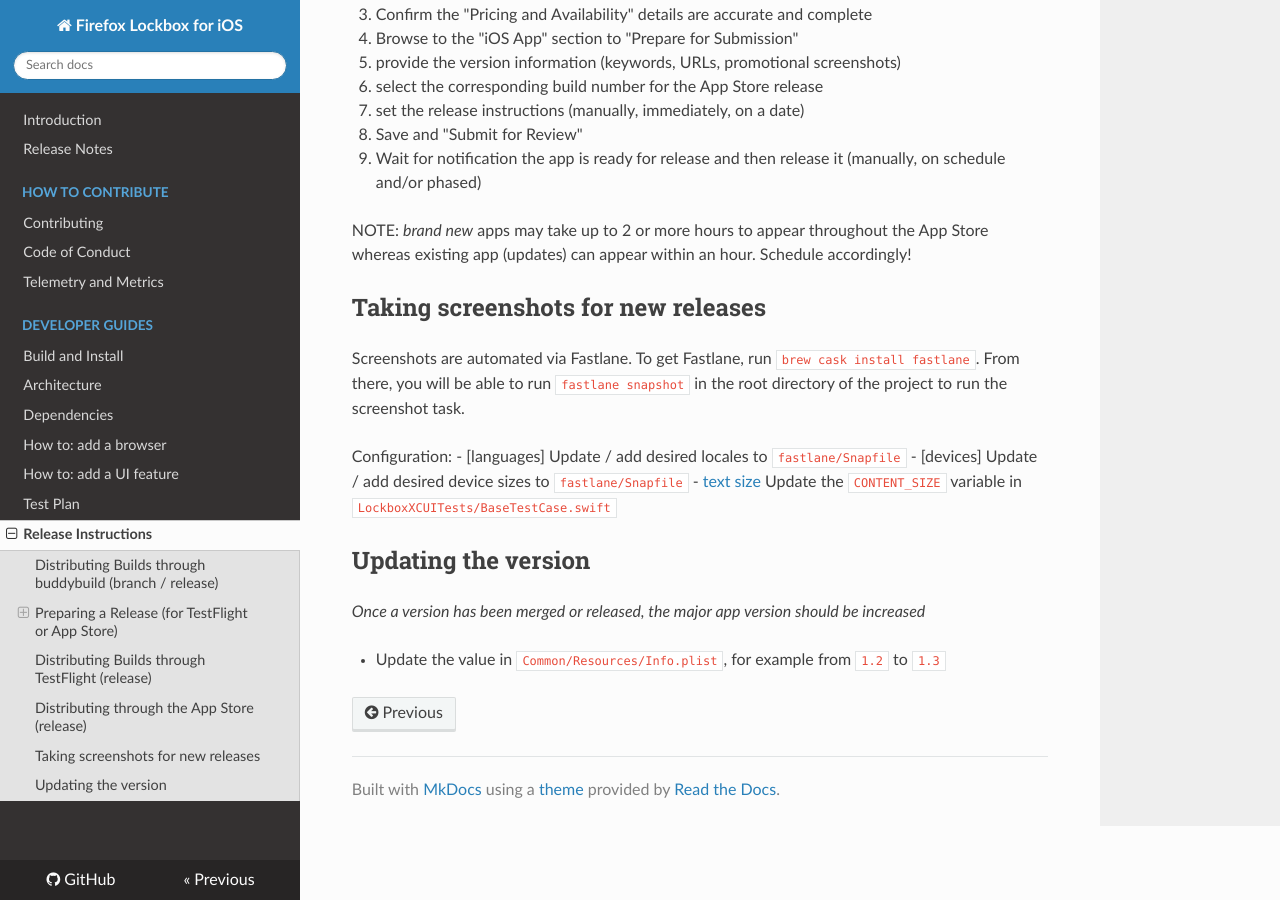
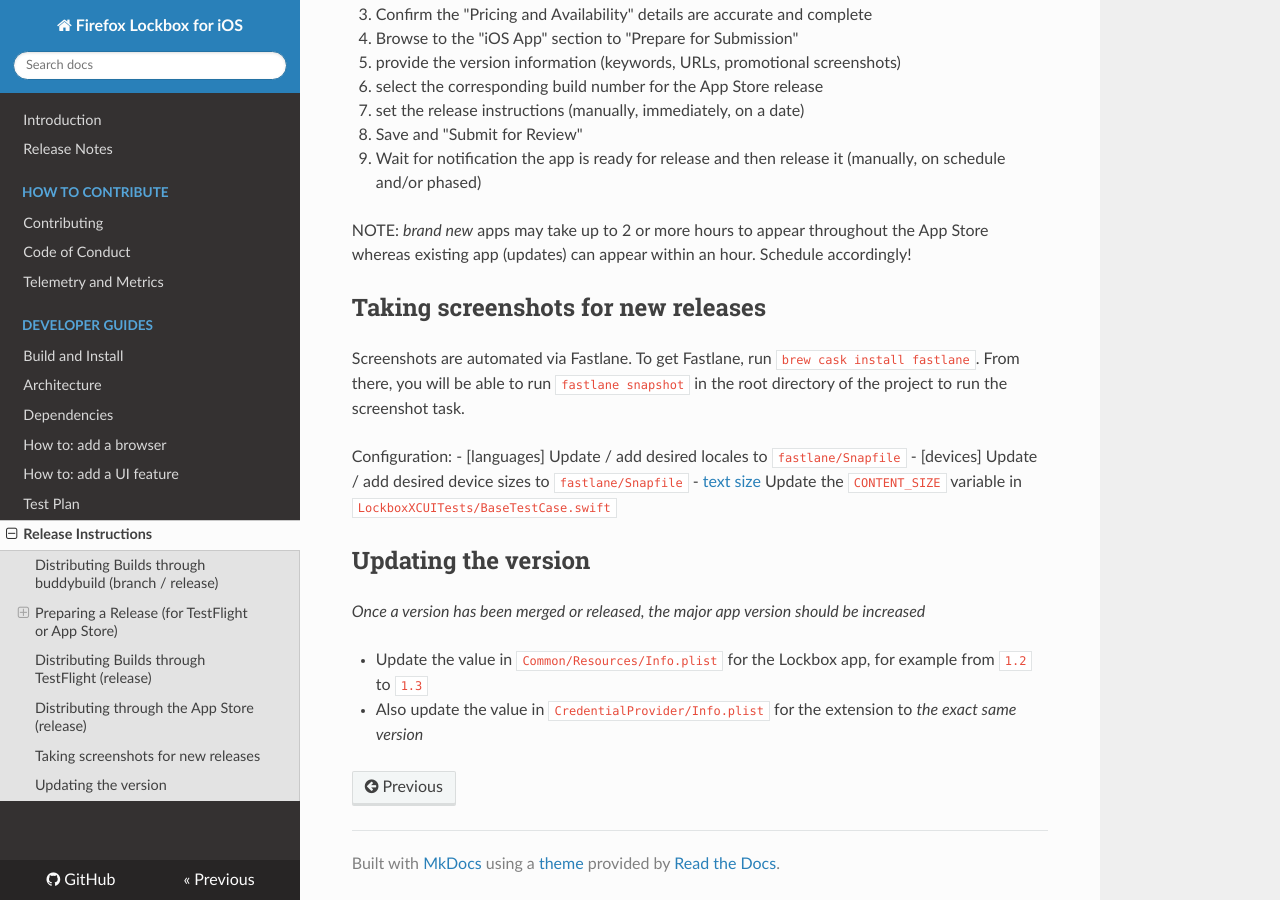
Before and after one commit to mozilla-lockwise/lockwise-ios, an MkDocs documentation site: the page built from docs/releases.md, in a window 1280 px wide and 900 px high, scrolled down 2519 px. Built offline with MkDocs 1.6.1, drawn with Linux system fonts in a browser that asks for light colours; nearby versions of some CDN libraries.

Commit message:
update instructions to include Credential Provider

```diff
--- a/docs/releases.md
+++ b/docs/releases.md
@@ -111,7 +111,8 @@
 
 _Once a version has been merged or released, the major app version should be increased_
 
-- Update the value in `Common/Resources/Info.plist`, for example from `1.2` to `1.3`
+- Update the value in `Common/Resources/Info.plist` for the Lockbox app, for example from `1.2` to `1.3`
+- Also update the value in `CredentialProvider/Info.plist` for the extension to _the exact same version_
 
 [1]: https://dashboard.buddybuild.com/apps/5a0ddb736e19370001034f85
 [2]: https://developer.apple.com/testflight/testers/
```
